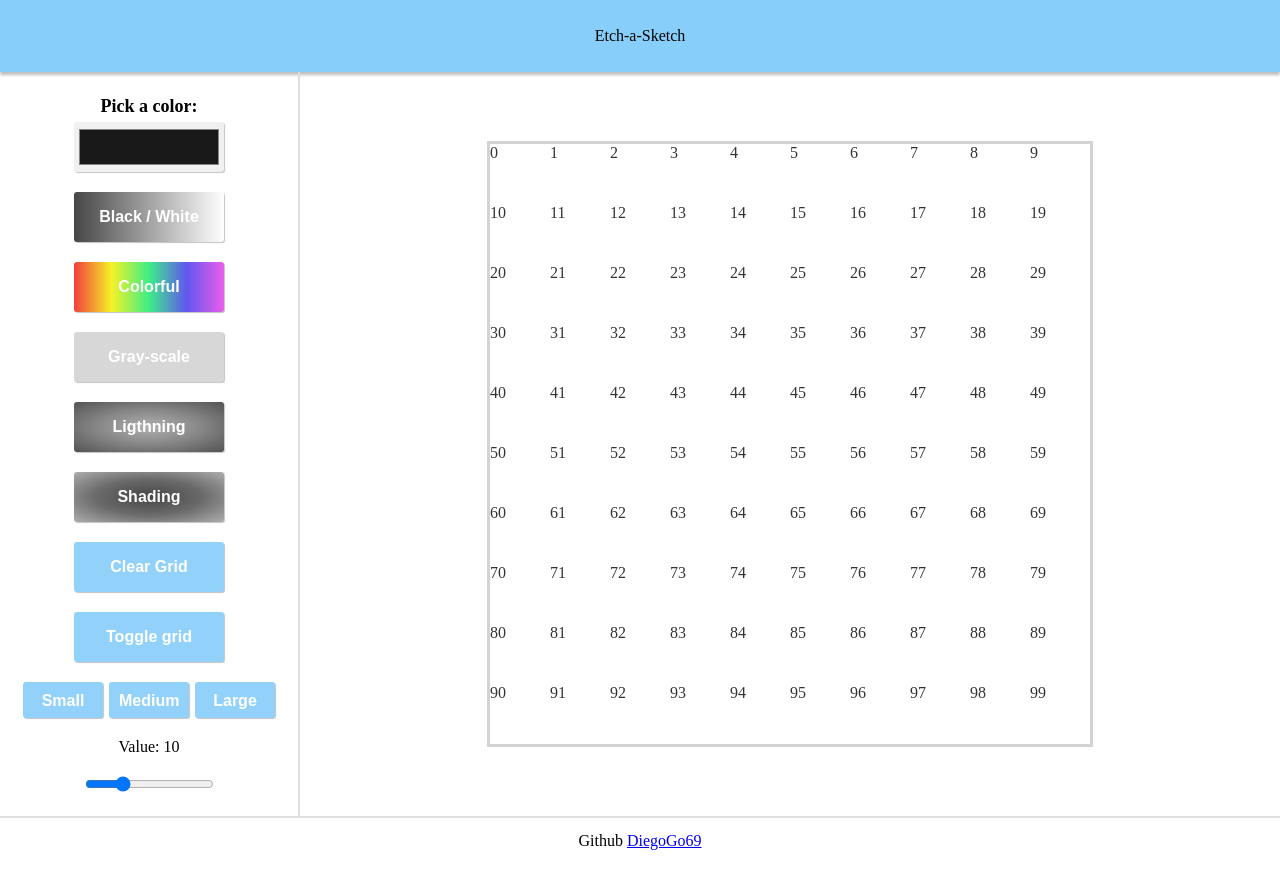
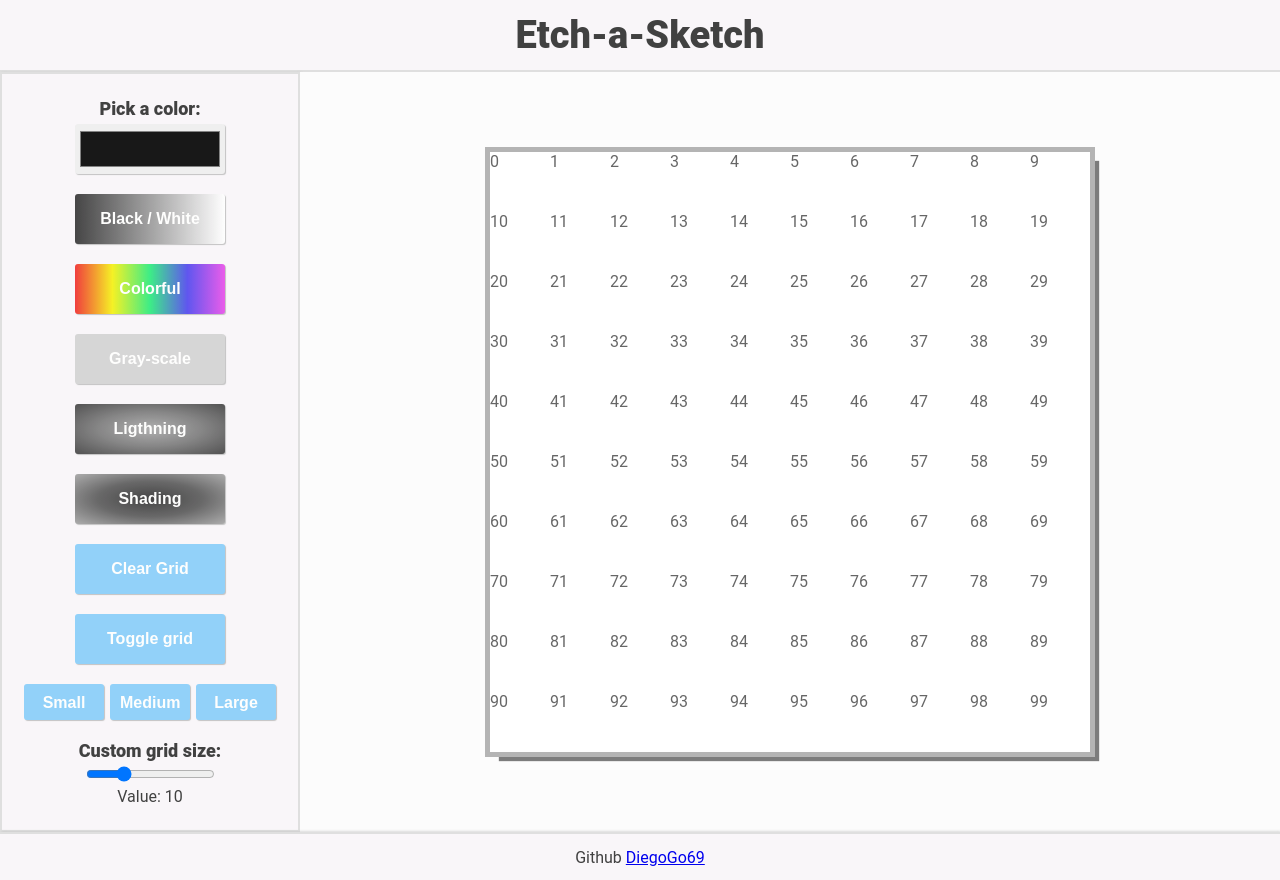
Before and after one commit to diegogo69/etch_a_sketch, a plain HTML site: page index.html in a window 1280 px wide. Drawn offline with Linux system fonts and the light colour scheme.

Commit message:
FIX[style]: ADD background and font colors

```diff
--- a/index.html
+++ b/index.html
@@ -29,8 +29,11 @@
                 <button class="btnGridLarge" id="btnGridLarge">Large</button>
             </div>
 
-            <label for="customGrid" id="customGridValue">Value: </label>
-            <input type="range" min="2" max="32" step="2" value="10" id="customGrid">
+            <div id="gridRangeContainer">
+                <label for="customGrid">Custom grid size:</label>
+                <input type="range" min="2" max="32" step="2" value="10" id="customGrid">
+                <p id="customGridValue">Value: </p>
+            </div>
         </aside>
          <!-- Grid -->
         <div class="content">
--- a/styles.css
+++ b/styles.css
@@ -7,6 +7,7 @@
 }
 
 body {
+    font-family: Roboto, 'Open Sans', 'Helvetica Neue', sans-serif;
     min-height: 100vh;
     display: flex;
     flex-direction: column;
@@ -17,13 +18,21 @@ footer {
     flex: none;
     align-content: center;
     text-align: center;
+    background-color:  hsl(300, 20%, 97%);
 }
 
 header {
-    background-color: lightskyblue;
+    /* background-color: rgb(216, 42, 216); */
+    /* background-color: rgb(235, 50, 235); */
     height: 72px;
     box-shadow: 0px 3px 3px 0px rgb(189, 189, 189);
+    color: rgb(65, 65, 65);
+    font-size: 38px;
+    font-weight: 900;
+    border-bottom: 2px solid rgb(223, 223, 223);
+
 }
+
 footer {
     height: 48px;
     border-top: 2px solid rgb(223, 223, 223);
@@ -44,9 +53,14 @@ aside {
     padding: 24px;
     gap: 20px;
     align-items: center;
-    border-right: 2px solid rgb(223, 223, 223);
-    /* box-shadow: 1px 0px 3px 0px rgb(189, 189, 189); */
+    background-color:  hsl(300, 20%, 97%);
+    border: 2px solid rgb(223, 223, 223);
+    box-shadow: 1px 1px 3px 0px rgb(189, 189, 189);
 
+}
+
+footer {
+    box-shadow: 1px 0px 3px 0px rgb(189, 189, 189);
 }
 
 button {
@@ -77,9 +91,12 @@ button:hover {
     width: 80px;
     height: 36px;
 }
+
 .content {
     display: flex;
     flex: 3;
+    background-color:  hsl(300, 1%, 99%);
+
 }
 
 .container {
@@ -87,7 +104,9 @@ button:hover {
     flex-wrap: wrap;
     width: 600px;
     margin: auto;
-    outline: 3px solid lightgray;
+    outline: 5px solid rgb(180, 180, 180);
+    background-color: white;
+    box-shadow: 9px 9px 1px rgb(124, 124, 124);
 }
 
 .test {
@@ -97,7 +116,7 @@ button:hover {
 }
 
 .outlined {
-    outline: 1px solid rgb(206, 206, 206);
+    outline: 5px solid rgb(180, 180, 180);
 }
 
 .square {
@@ -138,9 +157,16 @@ button:hover {
     opacity: 90%;
 }
 
-#labelPickColor {
+label {
     font-size: 18px;
     font-weight: 900;
+}
+
+p,
+div,
+label,
+footer {
+    color: rgb(65, 65, 65);
 }
 
 #pickColor:hover {
@@ -153,3 +179,10 @@ button:hover {
     gap:5px;
     align-items: center;
 }
+
+#gridRangeContainer {
+    display: flex;
+    flex-direction: column;
+    gap:5px;
+    align-items: center;
+}
```
